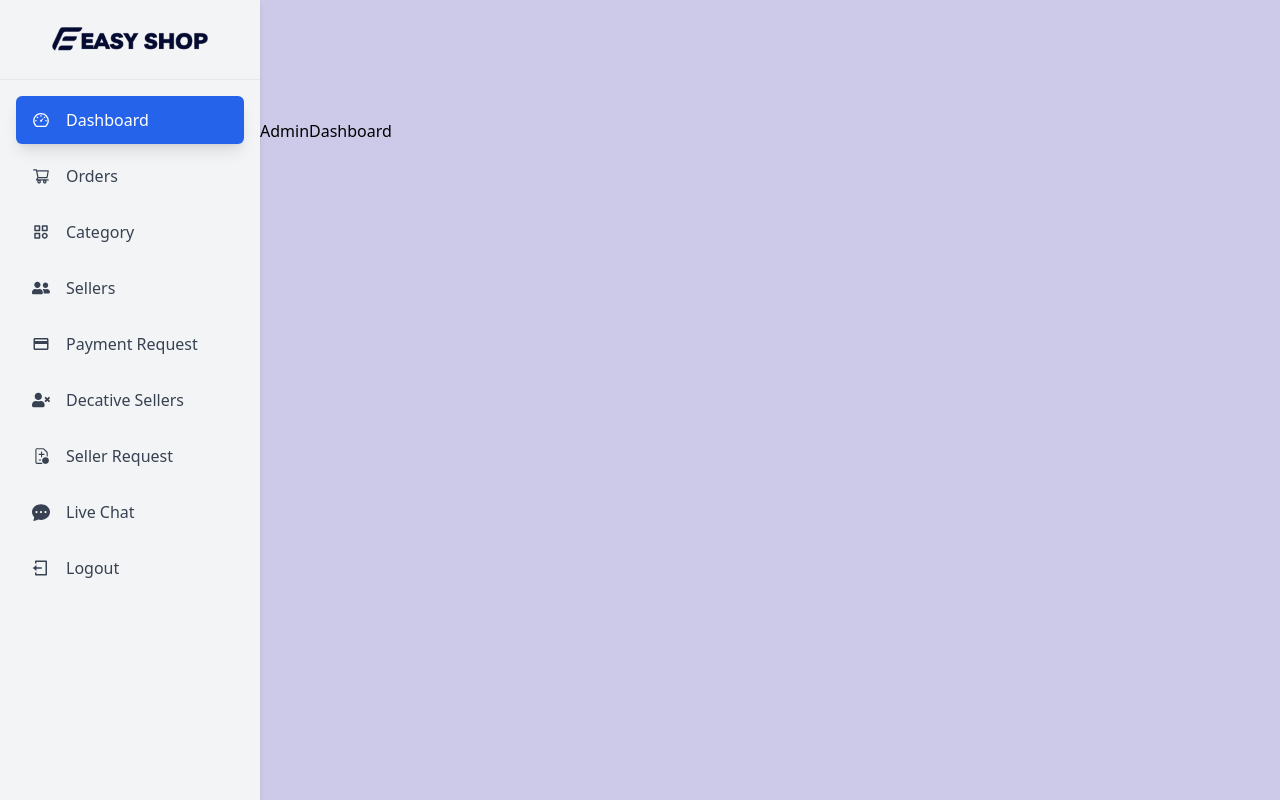
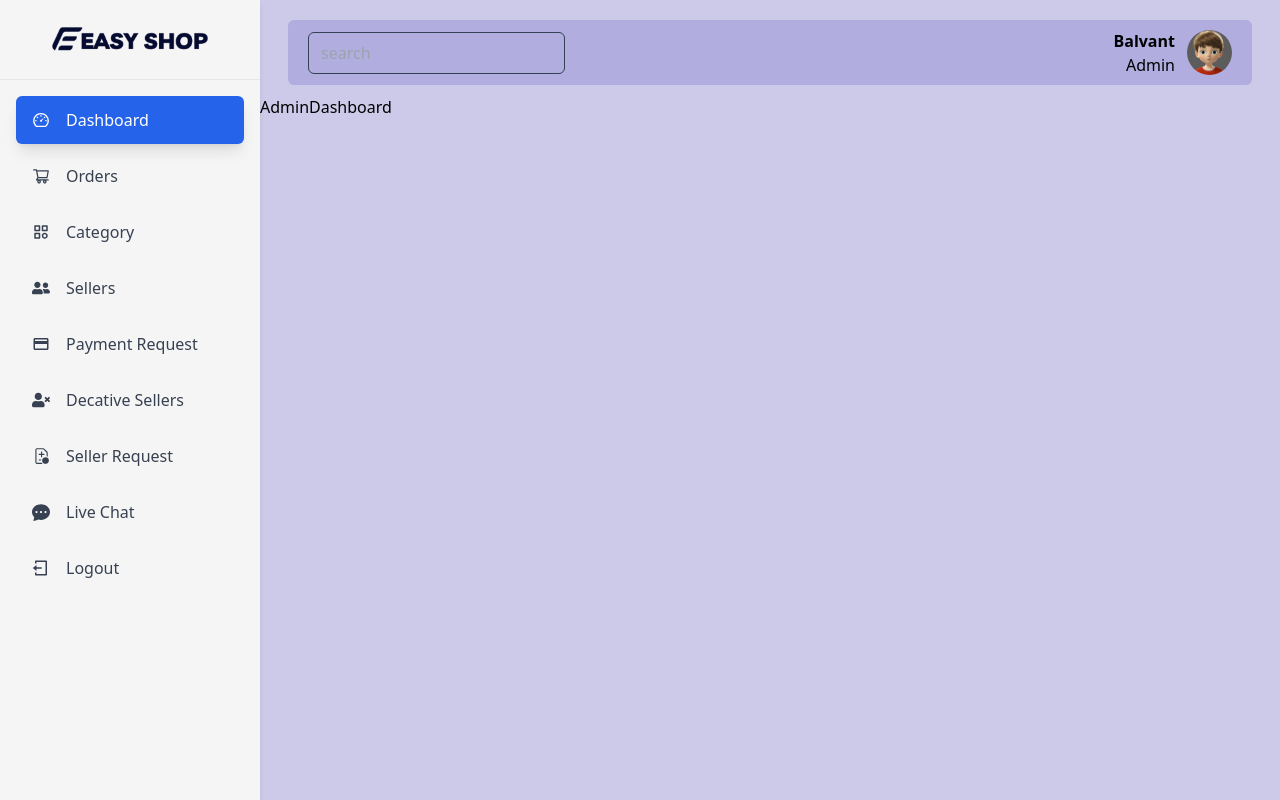
Before and after one commit to Balvant4/ecommerce-app, a React (Vite) app in the folder dashboard/: page /admin/dashboard in a window 1280 px wide. Built offline with nearby package versions, Linux system fonts and the light colour scheme.

Commit message:
admin header and sidebar completed

```diff
--- a/dashboard/src/layout/Header.jsx
+++ b/dashboard/src/layout/Header.jsx
@@ -1,7 +1,41 @@
-function Header() {
+import { FaList } from "react-icons/fa";
+
+function Header({ showSidebar, setShowSidebar }) {
   return (
-    <div>
-      <h1>Header</h1>
+    <div className=" fixed top-0 left-0 w-full py-5 px-4 lg:px-7 z-40">
+      <div className=" ml-0 lg:ml-[260px] rounded-md h-[65px] flex justify-between items-center bg-hdnavbg px-5 transition-all">
+        <div
+          onClick={() => setShowSidebar(!showSidebar)}
+          className=" w-[35px] flex lg:hidden cursor-pointer p-2 rounded bg-indigo-500  hover:bg-indigo-600"
+        >
+          <span>
+            <FaList />
+          </span>
+        </div>
+        <div className=" hidden md:block">
+          <input
+            type="text"
+            name="search"
+            placeholder="search"
+            className=" px-3 py-2 outline-none border bg-transparent border-slate-700 rounded-md text-black focus:border-indigo-500 overflow-hidden"
+          />
+        </div>
+        <div className=" flex justify-center items-center gap-8 relative">
+          <div className=" flex justify-center items-center">
+            <div className=" flex justify-center items-center gap-3">
+              <div className=" flex justify-center items-center flex-col text-end">
+                <h2 className=" text-md font-bold">Balvant</h2>
+                <span className=" w-full font-normal text=[14px]">Admin</span>
+              </div>
+              <img
+                src="http://localhost:5173/images/admin.jpg"
+                alt="Profile"
+                className=" w-[45px] h-[45px] rounded-full overflow-hidden"
+              />
+            </div>
+          </div>
+        </div>
+      </div>
     </div>
   );
 }
--- a/dashboard/src/layout/MainLayout.jsx
+++ b/dashboard/src/layout/MainLayout.jsx
@@ -1,12 +1,15 @@
 import { Outlet } from "react-router-dom";
 import Header from "./Header";
 import Sidebar from "./Sidebar";
+import { useState } from "react";
 
 function MainLayout() {
+  const [showSidebar, setShowSidebar] = useState(false);
+
   return (
     <div className=" bg-bgmain w-full min-h-screen">
-      <Header />
-      <Sidebar />
+      <Header showSidebar={showSidebar} setShowSidebar={setShowSidebar} />
+      <Sidebar showSidebar={showSidebar} setShowSidebar={setShowSidebar} />
       <div className=" ml-0 lg:ml-[260px] pt-[95px] transition-all">
         <Outlet />
       </div>
--- a/dashboard/src/layout/Sidebar.jsx
+++ b/dashboard/src/layout/Sidebar.jsx
@@ -3,7 +3,7 @@ import { Link, useLocation } from "react-router-dom";
 import { getNav } from "../navigation/index";
 import { RiLogoutBoxLine } from "react-icons/ri";
 
-function Sidebar() {
+function Sidebar({ showSidebar, setShowSidebar }) {
   const { pathname } = useLocation();
   const [allNav, setAllNav] = useState([]);
 
@@ -14,7 +14,17 @@ function Sidebar() {
 
   return (
     <div>
-      <div className="w-[260px] fixed bg-gray-100 z-50 top-0 h-screen shadow-md transition-all">
+      <div
+        onClick={() => setShowSidebar(false)}
+        className={` fixed duration-200 ${
+          !showSidebar ? "invisible" : "visible"
+        } w-screen h-screen top-0 left-0 z-10 bg-[#8cbce780]`}
+      ></div>
+      <div
+        className={`w-[260px] fixed bg-sidnavbg z-50 top-0 h-screen shadow-md transition-all ${
+          showSidebar ? " left-0" : " -left-[260px] lg:left-0"
+        }`}
+      >
         {/* Logo Section */}
         <div className="h-[80px] flex justify-center items-center border-b border-gray-200">
           <Link to="/" className="w-[180px] h-[50px]">
--- a/dashboard/tailwind.config.js
+++ b/dashboard/tailwind.config.js
@@ -8,6 +8,8 @@ export default {
     extend: {
       colors: {
         bgmain: "#cdcae9",
+        sidnavbg: "#F5F5F5",
+        hdnavbg: "#b1addf",
       },
     },
   },
```
